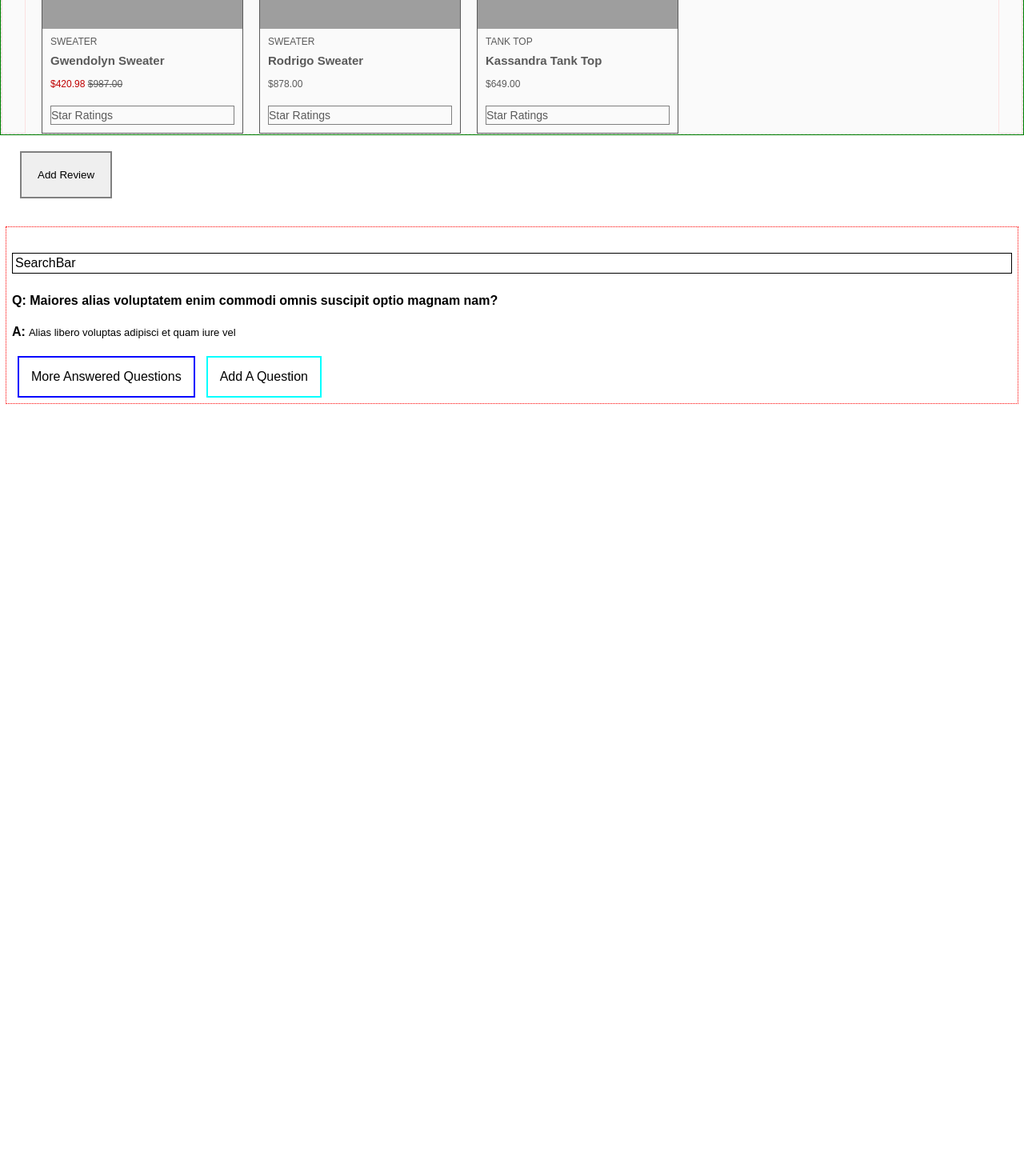
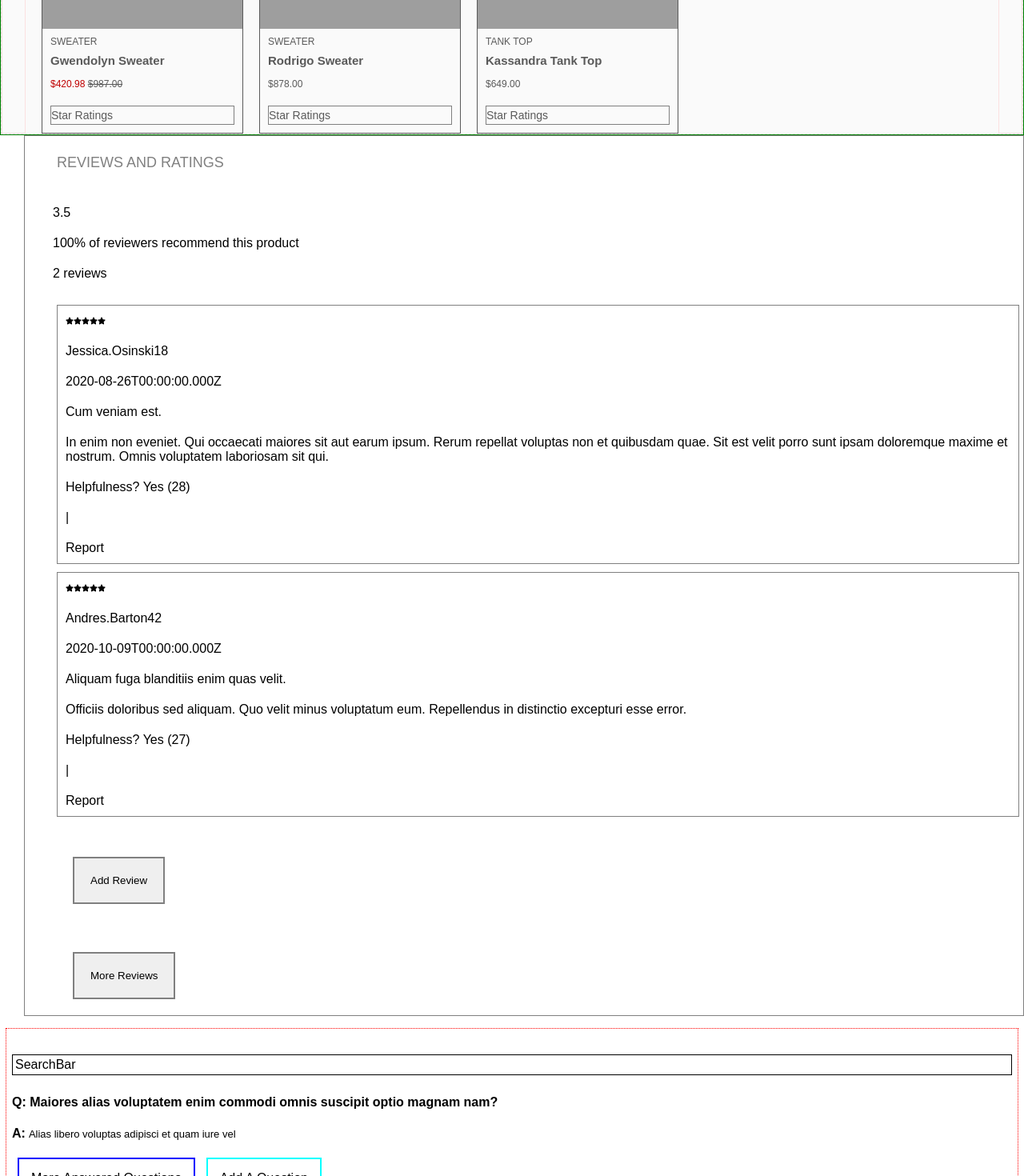
Before and after one commit to 7-Oscillating-Owls/hoo-dunit, a React app: page / in a window 1280 px wide. Shown: the part 1322-2792 px from the top of the page at 80% size. Before the commit the page ends 1842 px from the top, so only its background shows below. Built offline with nearby package versions, Linux system fonts and the light colour scheme; grey boxes are pictures that could not be loaded.

Commit message:
Created review list tiles and added star icons

```diff
--- a/client/src/components/ReviewTiles/ReviewTiles.css
+++ b/client/src/components/ReviewTiles/ReviewTiles.css
@@ -1,7 +1,11 @@
 .reviewTiles {
+  padding: 10px;
+  margin: 10px 5px;
   display: grid;
+  border: 1px solid gray;
   box-sizing: border-box;
   grid-gap: 20px;
-  justify-items: stretch;
-  align-items: stretch;
+  justify-items: left;
+  align-items: center;
+
 }
--- a/client/src/components/ReviewTiles/index.jsx
+++ b/client/src/components/ReviewTiles/index.jsx
@@ -1,11 +1,34 @@
 import React from 'react';
-
+import PropTypes from 'prop-types';
+import { FaStar } from 'react-icons/fa';
 import styles from './ReviewTiles.css';
 
-const ReviewTiles = (props) => (
-  <div className={styles.reviewTiles}>
-    <div>Need to add tile components here</div>
-  </div>
-);
+const ReviewTiles = ({ review }) => {
+  const {
+    rating, reviewer_name, date, summary, body, helpfulness,
+  } = review;
+  return (
+    <div className={styles.reviewTiles}>
+      {/* <div>{rating}</div> */}
+      <div>
+        {
+          [...Array(5)].map((star) => <FaStar size={10} />)
+        }
+      </div>
+      <div>{reviewer_name}</div>
+      <div>{date}</div>
+      <div>{summary}</div>
+      <div>{body}</div>
+      <div>
+        Helpfulness? Yes (
+        {helpfulness}
+        )
+      </div>
+      <div> | </div>
+      <div>Report</div>
+    </div>
+  );
+};
 
+ReviewTiles.propTypes = { review: PropTypes.objectOf().isRequired };
 export default ReviewTiles;
--- a/client/src/components/ReviewsList/ReviewsList.css
+++ b/client/src/components/ReviewsList/ReviewsList.css
@@ -1,7 +1,22 @@
 .reviewsList {
   display: grid;
+  border: 1px solid gray;
   box-sizing: border-box;
   grid-gap: 20px;
   justify-items: stretch;
   align-items: stretch;
+  margin-left: 30px;
+  padding-left: 35px;
 }
+
+.ratingsAndReviewsTitle {
+  padding: 5px;
+  color: #808080;
+  font-weight: 500;
+  font-size: 18px;
+  text-transform: uppercase;
+}
+
+.starRating {
+
+}
--- a/client/src/components/ReviewsList/index.jsx
+++ b/client/src/components/ReviewsList/index.jsx
@@ -1,6 +1,7 @@
 import React from 'react';
 import ReviewTiles from '../ReviewTiles';
 import ReviewsAddForm from '../ReviewsAddForm';
+import ReviewsMoreReviews from '../ReviewsMoreReviews';
 
 import styles from './ReviewsList.css';
 
@@ -53,13 +54,20 @@ const ReviewsList = () => {
   };
   return (
     <div className={styles.reviewsList}>
-      {
-        // eslint-disable-next-line array-callback-return
-        reviewsData.results.map((review) => {
-          <ReviewTiles review={review} key={review.review_id} />;
-        })
-      }
+      <h3 className={styles.ratingsAndReviewsTitle}>Reviews and Ratings</h3>
+      <div className={styles.starRating}>3.5</div>
+      <div>100% of reviewers recommend this product</div>
+      <div>2 reviews</div>
+      <div>
+        {
+          // eslint-disable-next-line array-callback-return
+          reviewsData.results.map((review) => (
+            <ReviewTiles review={review} key={review.review_id} />
+          ))
+        }
+      </div>
       <ReviewsAddForm />
+      <ReviewsMoreReviews />
     </div>
   );
 };
--- a/client/src/components/ReviewsMoreReviews/ReviewsMoreReviews.css
+++ b/client/src/components/ReviewsMoreReviews/ReviewsMoreReviews.css
@@ -0,0 +1,12 @@
+.moreReviews {
+  padding: 10px;
+  margin: 10px 5px;
+  overflow: scroll;
+}
+
+.moreButton {
+  justify-content: space-around;
+  padding: 20px;
+  margin: 0 10px;
+  border: 2px solid gray;
+}
--- a/client/src/components/ReviewsMoreReviews/index.jsx
+++ b/client/src/components/ReviewsMoreReviews/index.jsx
@@ -2,8 +2,8 @@ import React from 'react';
 import styles from './ReviewsMoreReviews.css';
 
 const ReviewsMoreReviews = () => (
-  <div className={styles.reviewsMoreReviews}>
-    <div>Need to add tile components here</div>
+  <div className={styles.moreReviews}>
+    <button className={styles.moreButton} type="submit">More Reviews</button>
   </div>
 );
 
--- a/package.json
+++ b/package.json
@@ -24,7 +24,8 @@
     "identity-obj-proxy": "^3.0.0",
     "prop-types": "^15.7.2",
     "react": "^17.0.1",
-    "react-dom": "^17.0.1"
+    "react-dom": "^17.0.1",
+    "react-icons": "^4.2.0"
   },
   "devDependencies": {
     "@babel/core": "^7.13.1",
```
Also changed, not shown: 1 other file (tests, documents, lock files or other folders).
